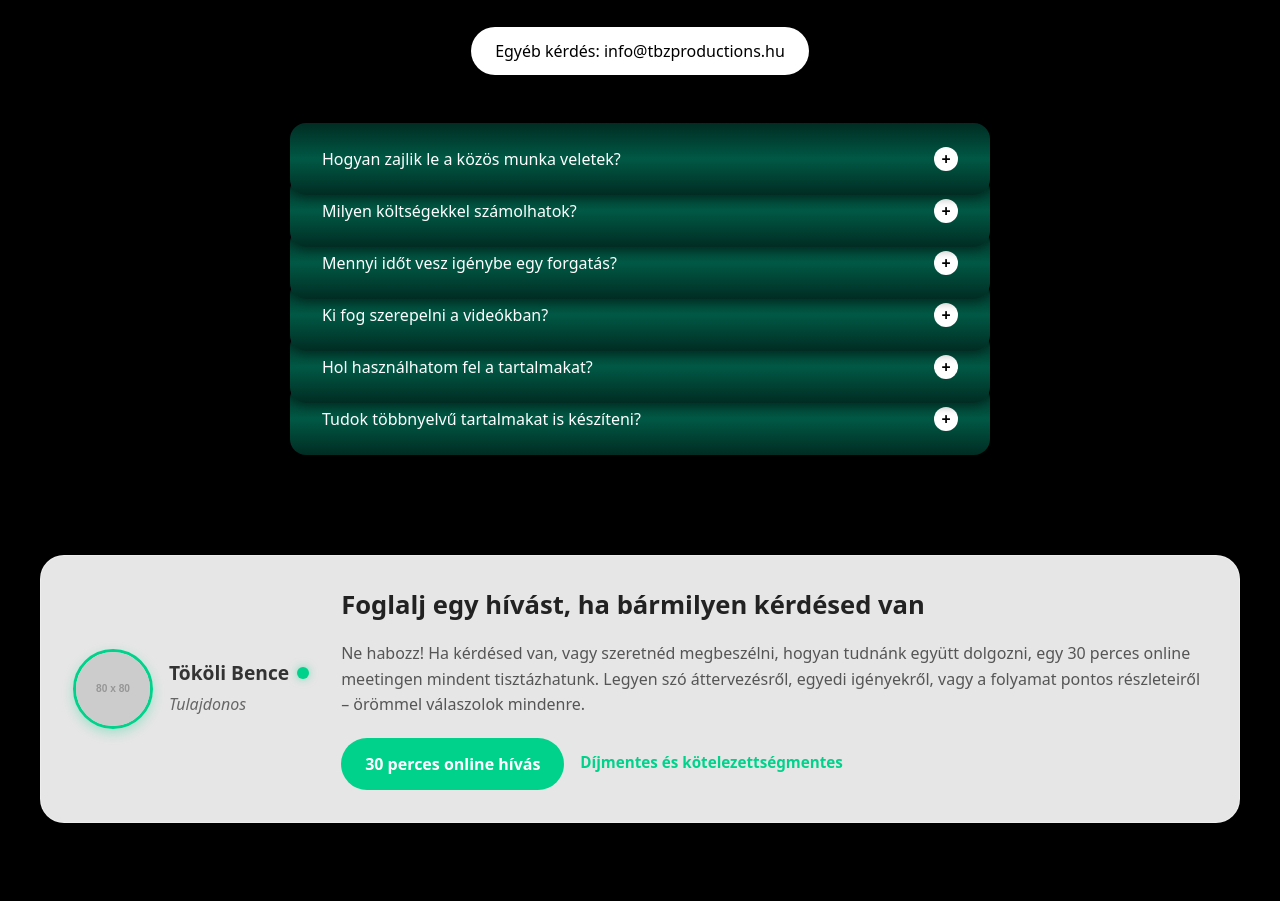
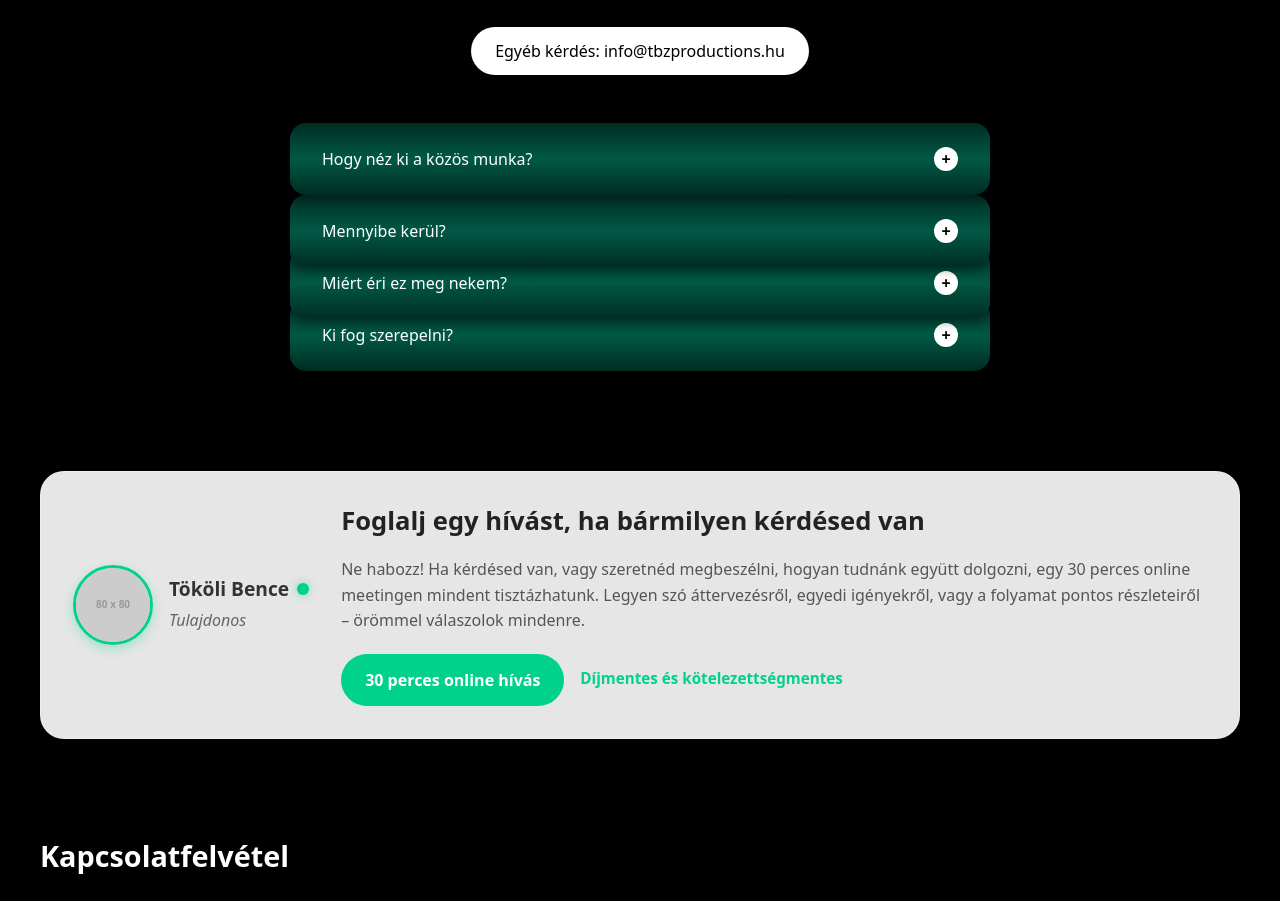
Before and after one commit to XY56L7/tbz_productions, a React (Create React App) app: page / in a window 1280 px wide. Shown: the part 3580-4481 px from the top of the page. Built offline with nearby package versions, Linux system fonts and the light colour scheme; a web font is replaced by a local one.

Commit message:
Update the FAQ

```diff
--- a/src/asked.tsx
+++ b/src/asked.tsx
@@ -2,34 +2,45 @@ import React, { useState, useEffect, CSSProperties } from "react";
 
 const faqData = [
   {
-    question: "Hogyan zajlik le a közös munka veletek?",
-    answer:
-      "A közös munka során megbeszéljük az igényeket, a célokat és a konkrét lépéseket. Ez magában foglalja az előkészítést, a forgatást és az utómunkát."
+    question: "Hogy néz ki a közös munka?",
+    answer: (
+      <div>
+        <p><strong>Kapcsolatfelvétel</strong></p>
+        <p>Töltsd ki az űrlapot vagy foglalj egy teljesen díjmentes és kötelezettségmentes konzultációt a naptárban (ha a Calendly megoldható), és 24 órán belül felvesszük veled a kapcsolatot a részletek átbeszéléséhez.</p>
+        <p><strong>Ismerkedés, Start meeting</strong></p>
+        <p>Személyes vagy online konzultáció keretében megismerjük részletesen vállalkozásod, igényeid és elképzeléseid. Mi pedig bemutatjuk, hogyan tudjuk ezeket megvalósítani.</p>
+        <p><strong>Megegyezés, szerződéskötés</strong></p>
+        <p>Amennyiben elképzeléseink összhangban állnak, és szimpatikusnak találod csapatunk munkamódszerét, egy hivatalos szerződés megkötésével megkezdhetjük az együttműködést.</p>
+        <p><strong>Együttműködés kezdetének meghatározása</strong></p>
+        <p>Lefixáljuk a közös munka kezdetét.</p>
+        <p><strong>Stratégiai tervezés</strong></p>
+        <p>A szerződéskötést követően azonnal elkezdjük a stratégiai tervezést. Ezeket ismertetjük, majd közösen véglegesítjük a koncepciót, hogy az a lehető legjobban illeszkedjen a céljaidhoz. A jóváhagyásod után részletesen kidolgozzuk a havi tartalmakat.</p>
+        <p><strong>Forgatási időpont, helyszín és szereplők egyeztetése</strong></p>
+        <p>Leszervezzük a forgatás időpontját, helyszínét és szereplőit.</p>
+        <p><strong>Forgatókönyvek kidolgozása</strong></p>
+        <p>Professzionális forgatókönyveket készítünk, amelyek bemutatják a videók scriptjeit, vizuális koncepcióját, illetve a fényképek üzenetét.</p>
+        <p><strong>Helyszíni forgatás</strong></p>
+        <p>Csapatunk, amely a legmodernebb technológiával és szakmai tapasztalattal dolgozik, a forgatás minden szakaszában a legmagasabb színvonalat képviseli. Az elképzeléseid figyelembe véve, prémium minőségű tartalmakat készítünk, amelyek hatékonyan támogatják márkád/céged kommunikációját.</p>
+        <p><strong>Vágás és utómunka</strong></p>
+        <p>Az elkészült nyers videókat feliratozzuk, animáljuk, színezzük és effektekkel látjuk el. A vágás során a legújabb trendeket és dizájnokat követjük, hogy modern, kreatív végeredményt kapjunk. Az elkészült nyers fotókat megszerkesztjük és vizuálisan optimalizáljuk.</p>
+        <p><strong>Kreatívok átadása, véleményezés</strong></p>
+        <p>A kész anyagokat átadjuk jóváhagyásra, amennyiben bármi észrevétel felmerül, korrigáljuk.</p>
+        <p><strong>Social media management</strong></p>
+        <p>Lehetőség van Social media managementre is, amely magában foglalja a közösségi média oldalak kezelését. Tapasztalatok alapján bevált módszereinkkel garantáltan jobb teljesítményt tudunk elérni, de természetesen a kész anyagokat Te is kezelheted. A posztolást követően minden tartalmat részletesen elemzünk a statisztikai adatok alapján, így pontos képet kapunk célközönséged igényeiről és preferenciáiról.</p>
+      </div>
+    )
   },
   {
-    question: "Milyen költségekkel számolhatok?",
-    answer:
-      "A költségek függnek a projekt komplexitásától, a forgatási napok számától, a szükséges eszközöktől és az utómunka igényeitől."
+    question: "Mennyibe kerül?",
+    answer: "Minden projekt egyedi, ezért teljesen személyre szabott árajánlatot készítünk. Kérj bátran ajánlatot, és egyeztetjük a részleteket!"
   },
   {
-    question: "Mennyi időt vesz igénybe egy forgatás?",
-    answer:
-      "Általában egy forgatási napot vesz igénybe, de a pontos időtartam a projekt méretétől és összetettségétől függ."
+    question: "Miért éri ez meg nekem?",
+    answer: "Fő célunk, hogy teljes mértékben levegyük a tartalomgyártás terhét a válladról. Ugye milyen jól hangzik? A professzionális, minőségi tartalomgyártás drága eszközöket és egy teljes csapatot igényel – stratégiai tervezőt, szövegírót, operatőrt, vágót, fotóst és projektmenedzsert. Ha mindezt saját magadnak akarnád összeállítani, az jelentős idő- és költségráfordítást igényelne. Nálunk viszont mindent egy kézben kapsz meg, gördülékenyen és hatékonyan. Ha Te szerepelsz a videókban és a képeken, a forgatások időtartama a videók és képek mennyiségétől függően alakulnak, de általában havi egy alkalommal 6-8 órát vesznek igénybe. Ezen felül csak annyi a dolgod, hogy véleményezd és jóváhagyd a kész anyagokat."
   },
   {
-    question: "Ki fog szerepelni a videókban?",
-    answer:
-      "Az előre egyeztetett koncepció alapján készítjük el a videókat. Az ügyfél vagy az általunk biztosított szereplők is részt vehetnek."
-  },
-  {
-    question: "Hol használhatom fel a tartalmakat?",
-    answer:
-      "A videókat, fotókat és egyéb tartalmakat szabadon felhasználhatod weboldaladon, közösségi média felületeiden és promóciós anyagokban."
-  },
-  {
-    question: "Tudok többnyelvű tartalmakat is készíteni?",
-    answer:
-      "Igen, lehetőség van többnyelvű tartalmak készítésére. Ezt előzetesen egyeztetjük, és az utómunka során készítjük el a különböző nyelvi verziókat."
+    question: "Ki fog szerepelni?",
+    answer: "2 opció van: a céged belsős embere szerepel vagy amennyiben szeretnéd, mi is tudunk biztosítani szereplőt."
   }
 ];
 
@@ -90,7 +101,6 @@ const FAQ: React.FC = () => {
   const gridContainerStyle: CSSProperties = {
     display: "grid",
     gridTemplateColumns: "1fr"
-    // A boxok közötti távolságot itt nem gap-pel kezeljük, hanem az egyes elemeknél negatív margin-top segítségével érjük el az átfedést.
   };
 
   // Az egyes FAQ box alapstílusa: gradient háttérrel, lekerekített sarkokkal és árnyékkal
@@ -146,7 +156,7 @@ const FAQ: React.FC = () => {
       const itemStyle: CSSProperties = {
         ...accordionItemBaseStyle,
         marginTop: index === 0 ? "0" : "-20px",
-        // A későbbi elemeknek nagyobb z-indexet adunk, hogy az alsó boxok "a tetejére" kerüljenek
+        marginBottom: index === 0 ? "20px" : "0", // Az első elem után margin-bottom
         zIndex: faqData.length - index
       };
       return (
```
